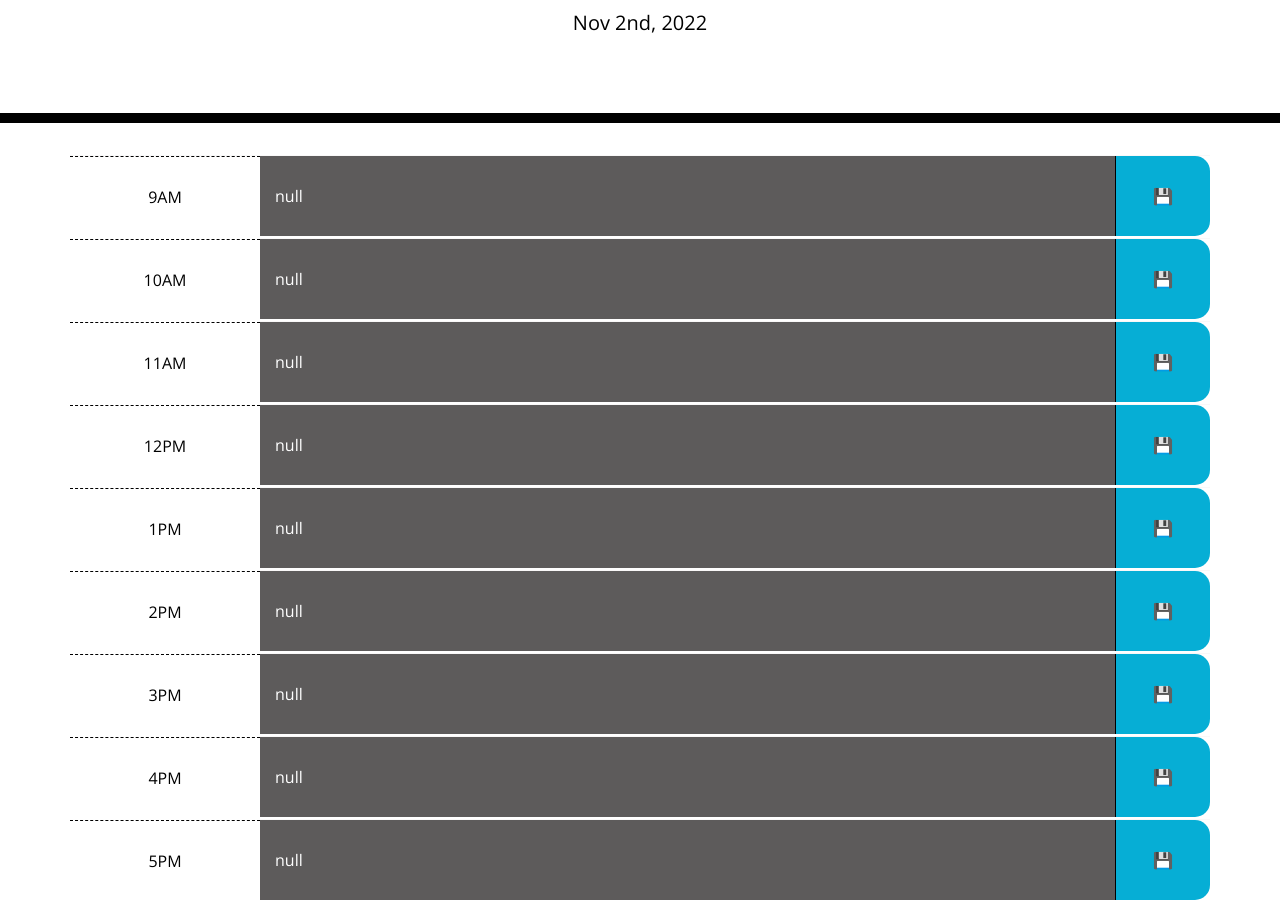
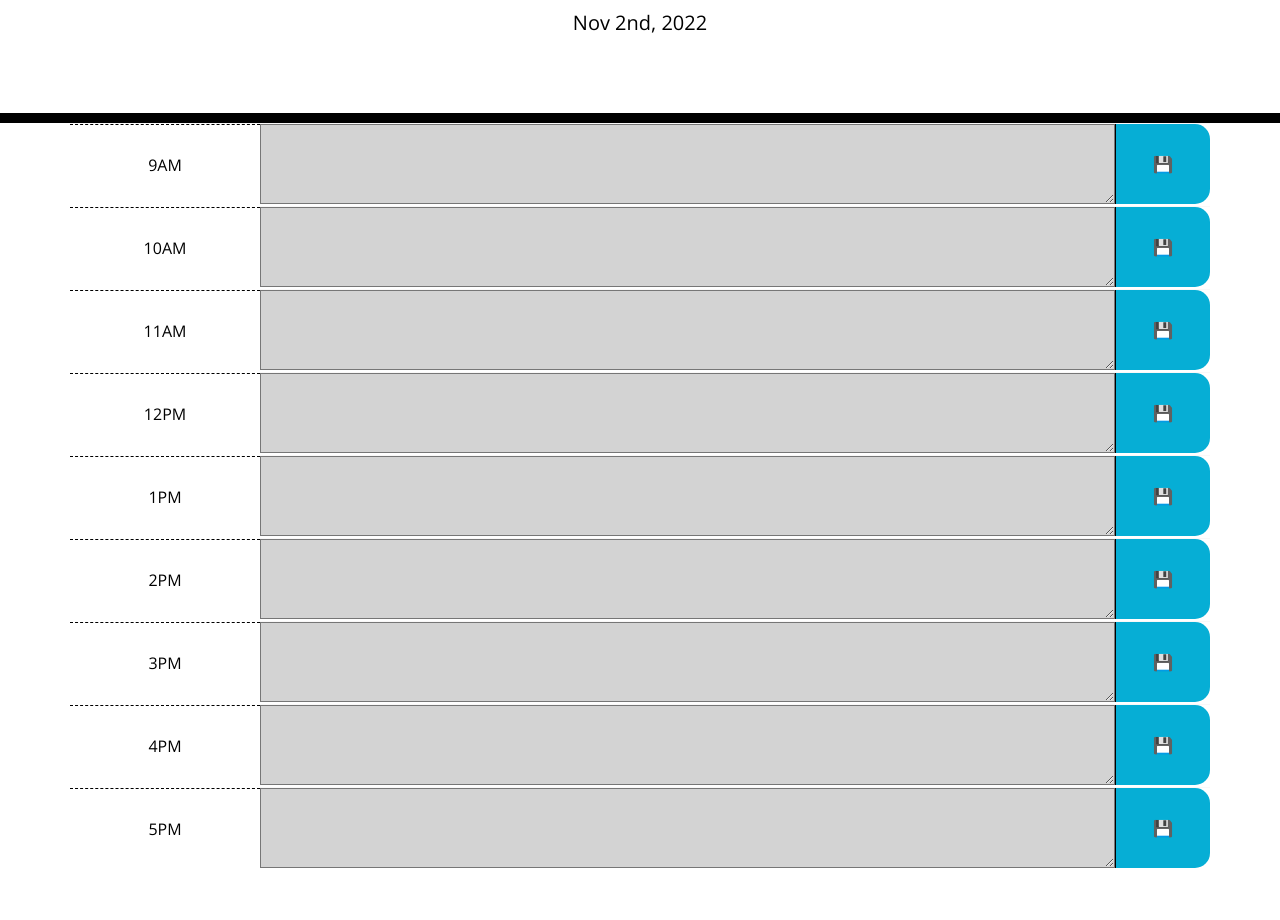
Before and after one commit to gmontano79/dailycalendar, a plain HTML site: page index.html in a window 1280 px wide. Shown: the part 181-1101 px from the top of the page. After the commit the page ends 1069 px from the top, so only its background shows below. Drawn offline with nearby package versions, Linux system fonts and the light colour scheme.

Commit message:
completed code for color changing depending on time

```diff
--- a/assets/css/style.css
+++ b/assets/css/style.css
@@ -14,6 +14,8 @@ body {
   color: black;
   border-radius: 0;
   border-bottom: 10px solid black;
+  margin-bottom: 0;
+  padding: 20px, 32px;
 }
 
 .description {
@@ -71,7 +73,7 @@ body {
   display: flex;
   justify-content: center;
   height: 80px;
-  background-color: rgb(93, 91, 91);
+  /* background-color: rgb(93, 91, 91); */
 }
 .save {
   height: 80px;
@@ -81,14 +83,15 @@ body {
   border: none;
   padding: 0;
 }
-input {
-  border: none;
-  outline-width: none;
-  background-color: transparent;
-  color: white;
-  -webkit-column-width: 100%;
-  width: 100%;
+h6 {
+  text-align: center;
+  font-size: 1em;
+  display: none;
 }
-input:focus {
-  outline: none;
+span {
+  color: red;
+  font-family: Cambria, Cochin, Georgia, Times, "Times New Roman", serif;
 }
+textarea {
+  padding-top: 10px;
+}
--- a/assets/scripts/main.js
+++ b/assets/scripts/main.js
@@ -1,5 +1,4 @@
 //  **** TODAY DATE FORMAT ****
-
 function date() {
   var today = moment();
   $("#currentDay").text(today.format("MMM Do, YYYY"));
@@ -7,169 +6,47 @@ function date() {
 date()
 
 // ***************************************
-// **********  TIME BLOCK 9AM ************
-
-//  SAVE EVENT TO LOCAL STORAGE
+// **********  EVENTS ************
 
 
-var saveBtn9 = document.querySelector(".saveBtn9");
-saveBtn9.addEventListener("click", saveLocalStorage9);
-function saveLocalStorage9() {
-  var userInput9 = document.getElementById("userinput9").value;
-  localStorage.setItem("ls_userInput9", userInput9);
+var arrTimes = ["9", "10", "11", "12", "13", "14", "15", "16", "17"];
+
+function testFunction(e) {
+  var value = document.querySelector("#userinput" + e.target.dataset.time).value;
+  localStorage.setItem("ls_userInput" + e.target.dataset.time, value);
+  var confirmation = document.querySelector(".confirmation");
+  confirmation.style.display = "block";
+
+
+  // timeout for confirmation
+
+  setTimeout(function () {
+    confirmation.style.display = "none";
+  }, 3000)
 }
 
-//  INPUT SAVED EVENT ON THE PLANNER EVENT
-var savedInput9 = localStorage.getItem("ls_userInput9");
-var userInput9 = document.getElementById("userinput9");
-userInput9.textContent = savedInput9;
-userInput9.setAttribute("value", savedInput9);
 
 
-// ***************************************
-// **********  TIME BLOCK 10AM ************
+//  save input into local stoage and text area
 
-//  SAVE EVENT TO LOCAL STORAGE
+for (i = 0; i < arrTimes.length; i++) {
+  var currentBtn = document.querySelector(".saveBtn" + arrTimes[i])
+  currentBtn.addEventListener("click", testFunction)
 
-var saveBtn10 = document.querySelector(".saveBtn10");
-saveBtn10.addEventListener("click", saveLocalStorage10);
-function saveLocalStorage10() {
-  var userInput10 = document.getElementById("userinput10").value;
-  localStorage.setItem("ls_userInput10", userInput10);
-}
-
-//  INPUT SAVED EVENT ON THE PLANNER EVENT
-var savedInput10 = localStorage.getItem("ls_userInput10");
-console.log(savedInput10);
-
-var userInput10 = document.getElementById("userinput10");
-userInput10.textContent = savedInput10;
-userInput10.setAttribute("value", savedInput10);
+  var currentTextArea = document.querySelector("#userinput" + arrTimes[i])
+  currentTextArea.value = localStorage.getItem("ls_userInput" + arrTimes[i])
 
 
-// ***************************************
-// **********  TIME BLOCK 11AM ************
 
-//  SAVE EVENT TO LOCAL STORAGE
+  // color past, present and future colors
 
-var saveBtn11 = document.querySelector(".saveBtn11");
-saveBtn11.addEventListener("click", saveLocalStorage11);
-function saveLocalStorage11() {
-  var userInput11 = document.getElementById("userinput11").value;
-  localStorage.setItem("ls_userInput11", userInput11);
+  var currentTime = parseInt(moment().format("HH"));
+
+  if (currentTime > i + 9) {
+    currentTextArea.setAttribute("class", "events col-9 past")
+  } else if (currentTime == i + 9) {
+    currentTextArea.setAttribute("class", "events col-9 present")
+  } else {
+    currentTextArea.setAttribute("class", "events col-9 future")
+  }
 }
-
-//  INPUT SAVED EVENT ON THE PLANNER EVENT
-var savedInput11 = localStorage.getItem("ls_userInput11");
-var userInput11 = document.getElementById("userinput11");
-userInput11.textContent = savedInput11;
-userInput11.setAttribute("value", savedInput11);
-
-// ***************************************
-// **********  TIME BLOCK 12PM ************
-
-//  SAVE EVENT TO LOCAL STORAGE
-
-var saveBtn12 = document.querySelector(".saveBtn12");
-saveBtn12.addEventListener("click", saveLocalStorage12);
-function saveLocalStorage12() {
-  var userInput12 = document.getElementById("userinput12").value;
-  localStorage.setItem("ls_userInput12", userInput12);
-}
-
-//  INPUT SAVED EVENT ON THE PLANNER EVENT
-var savedInput12 = localStorage.getItem("ls_userInput12");
-var userInput12 = document.getElementById("userinput12");
-userInput12.textContent = savedInput12;
-userInput12.setAttribute("value", savedInput12);
-
-// ***************************************
-// **********  TIME BLOCK 1PM ************
-
-//  SAVE EVENT TO LOCAL STORAGE
-
-var saveBtn1 = document.querySelector(".saveBtn1");
-saveBtn1.addEventListener("click", saveLocalStorage1);
-function saveLocalStorage1() {
-  var userInput1 = document.getElementById("userinput1").value;
-  localStorage.setItem("ls_userInput1", userInput1);
-}
-
-//  INPUT SAVED EVENT ON THE PLANNER EVENT
-var savedInput1 = localStorage.getItem("ls_userInput1");
-var userInput1 = document.getElementById("userinput1");
-userInput1.textContent = savedInput1;
-userInput1.setAttribute("value", savedInput1);
-
-
-// ***************************************
-// **********  TIME BLOCK 2PM ************
-
-//  SAVE EVENT TO LOCAL STORAGE
-
-var saveBtn2 = document.querySelector(".saveBtn2");
-saveBtn2.addEventListener("click", saveLocalStorage2);
-function saveLocalStorage2() {
-  var userInput2 = document.getElementById("userinput2").value;
-  localStorage.setItem("ls_userInput2", userInput2);
-}
-
-//  INPUT SAVED EVENT ON THE PLANNER EVENT
-var savedInput2 = localStorage.getItem("ls_userInput2");
-var userInput2 = document.getElementById("userinput2");
-userInput2.textContent = savedInput2;
-userInput2.setAttribute("value", savedInput2);
-
-// ***************************************
-// **********  TIME BLOCK 3PM ************
-
-//  SAVE EVENT TO LOCAL STORAGE
-
-var saveBtn3 = document.querySelector(".saveBtn3");
-saveBtn3.addEventListener("click", saveLocalStorage3);
-function saveLocalStorage3() {
-  var userInput3 = document.getElementById("userinput3").value;
-  localStorage.setItem("ls_userInput3", userInput3);
-}
-
-//  INPUT SAVED EVENT ON THE PLANNER EVENT
-var savedInput3 = localStorage.getItem("ls_userInput3");
-var userInput3 = document.getElementById("userinput3");
-userInput3.textContent = savedInput3;
-userInput3.setAttribute("value", savedInput3);
-
-// ***************************************
-// **********  TIME BLOCK 4PM ************
-
-//  SAVE EVENT TO LOCAL STORAGE
-
-var saveBtn4 = document.querySelector(".saveBtn4");
-saveBtn4.addEventListener("click", saveLocalStorage4);
-function saveLocalStorage4() {
-  var userInput4 = document.getElementById("userinput4").value;
-  localStorage.setItem("ls_userInput4", userInput4);
-}
-
-//  INPUT SAVED EVENT ON THE PLANNER EVENT
-var savedInput4 = localStorage.getItem("ls_userInput4");
-var userInput4 = document.getElementById("userinput4");
-userInput4.textContent = savedInput4;
-userInput4.setAttribute("value", savedInput4);
-
-// ***************************************
-// **********  TIME BLOCK 5PM ************
-
-//  SAVE EVENT TO LOCAL STORAGE
-
-var saveBtn5 = document.querySelector(".saveBtn5");
-saveBtn5.addEventListener("click", saveLocalStorage5);
-function saveLocalStorage5() {
-  var userInput5 = document.getElementById("userinput5").value;
-  localStorage.setItem("ls_userInput5", userInput5);
-}
-
-//  INPUT SAVED EVENT ON THE PLANNER EVENT
-var savedInput5 = localStorage.getItem("ls_userInput5");
-var userInput5 = document.getElementById("userinput5");
-userInput5.textContent = savedInput5;
-userInput5.setAttribute("value", savedInput5);
--- a/index.html
+++ b/index.html
@@ -36,6 +36,8 @@
     </header>
      <!-- ****************************  Timeblocks go here ********* -->
 
+     <h6 class="confirmation">Appointment added to <span> localStorage &#x2714;&#xfe0f;</span></h6>
+
       <div class="container time-slot">
 
         <!-- **********  9AM BLOCK ****** -->
@@ -43,11 +45,9 @@
           <div class="time time-block hour col-2">
             <p>9AM</p>
           </div>
-          <div class="events  present past future col-9">
-              <input id="userinput9" type="text" value="">
-          </div>
-          <div class="save saveBtn col-1 saveBtn9">
-             <p id="savebtn btn9">&#128190</p>
+          <textarea  id="userinput9" class="events  present past future col-9"></textarea>
+          <div id="savebtn btn9" data-time="9" class="save saveBtn col-1 saveBtn9">
+             <p data-time="9">&#128190</p>
           </div>
         </div>
 
@@ -56,113 +56,103 @@
                   <div class="time time-block hour col-2">
                     <p>10AM</p>
                   </div>
-                  <div class="events  present past future col-9">
-                      <input id="userinput10" type="text" value="">
-                  </div>
-                  <div class="save saveBtn col-1 saveBtn10">
-                     <p id="savebtn btn10">&#128190</p>
+                  <textarea id="userinput10" class="events  present past future col-9">
+                  </textarea>
+                  <div id="savebtn btn10" data-time="10" class="save saveBtn col-1 saveBtn10">
+                     <p data-time="10">&#128190</p>
                   </div>
                 </div>
 
 
                 <!-- **********  11AM BLOCK ****** -->
-                <div class="row  ">
+                <div class="row">
                   <div class="time time-block hour col-2">
                     <p>11AM</p>
                   </div>
-                  <div class="events  present past future col-9">
-                      <input id="userinput11" type="text" value="">
-                  </div>
-                  <div class="save saveBtn col-1 saveBtn11">
-                    <p id="savebtn btn11">&#128190</p>
+                  <textarea id="userinput11" class="events  present past future col-9">
+                  </textarea>
+                  <div id="savebtn btn11" data-time="11" class="save saveBtn col-1 saveBtn11">
+                     <p data-time="11">&#128190</p>
                   </div>
                 </div>
 
 
 
                 <!-- **********  12PM BLOCK ****** -->
-                <div class="row  ">
+                <div class="row">
                   <div class="time time-block hour col-2">
                     <p>12PM</p>
                   </div>
-                  <div class="events  present past future col-9">
-                      <input id="userinput12" type="text" value="">
-                  </div>
-                  <div class="save saveBtn col-1 saveBtn12">
-                    <p id="savebtn btn12">&#128190</p>
+                  <textarea id="userinput12" class="events  present past future col-9">
+                  </textarea>
+                  <div id="savebtn btn12" data-time="12" class="save saveBtn col-1 saveBtn12">
+                     <p data-time="12">&#128190</p>
                   </div>
                 </div>
 
                 <!-- **********  1PMBLOCK ****** -->
-                <div class="row  ">
+                <div class="row">
                   <div class="time time-block hour col-2">
                     <p>1PM</p>
                   </div>
-                  <div class="events  present past future col-9">
-                      <input id="userinput1" type="text" value="">
-                  </div>
-                  <div class="save saveBtn col-1 saveBtn1">
-                    <p id="savebtn btn1">&#128190</p>
+                  <textarea id="userinput13" class="events  present past future col-9">
+                  </textarea>
+                  <div id="savebtn btn13" data-time="13" class="save saveBtn col-1 saveBtn13">
+                     <p data-time="13">&#128190</p>
                   </div>
                 </div>
 
                 <!-- ********** 2PM BLOCK ****** -->
-                <div class="row  ">
+                <div class="row">
                   <div class="time time-block hour col-2">
                     <p>2PM</p>
                   </div>
-                  <div class="events  present past future col-9">
-                      <input id="userinput2" type="text" value="">
-                  </div>
-                  <div class="save saveBtn col-1 saveBtn2">
-                    <p id="savebtn btn2">&#128190</p>
+                  <textarea id="userinput14" class="events  present past future col-9">
+                  </textarea>
+                  <div id="savebtn btn14" data-time="14" class="save saveBtn col-1 saveBtn14">
+                     <p data-time="14">&#128190</p>
                   </div>
                 </div>
 
                 <!-- **********  3PMM BLOCK ****** -->
-                <div class="row  ">
+                <div class="row">
                   <div class="time time-block hour col-2">
                     <p>3PM</p>
                   </div>
-                  <div class="events  present past future col-9">
-                      <input id="userinput3" type="text" value="">
-                  </div>
-                  <div class="save saveBtn col-1 saveBtn3">
-                    <p id="savebtn btn3">&#128190</p>
+                  <textarea id="userinput15" class="events  present past future col-9">
+                  </textarea>
+                  <div id="savebtn btn15" data-time="15" class="save saveBtn col-1 saveBtn15">
+                     <p data-time="15">&#128190</p>
                   </div>
                 </div>
 
                 <!-- **********  4PM BLOCK ****** -->
-                <div class="row  ">
+                <div class="row">
                   <div class="time time-block hour col-2">
                     <p>4PM</p>
                   </div>
-                  <div class="events  present past future col-9">
-                      <input id="userinput4" type="text" value="">
-                  </div>
-                  <div class="save saveBtn col-1 saveBtn4">
-                    <p id="savebtn btn4">&#128190</p>
+                  <textarea id="userinput16" class="events  present past future col-9">
+                  </textarea>
+                  <div id="savebtn btn16" data-time="16" class="save saveBtn col-1 saveBtn16">
+                     <p data-time="16">&#128190</p>
                   </div>
                 </div>
 
                 <!-- **********  5PM BLOCK ****** -->
-                <div class="row  ">
+                <div class="row">
                   <div class="time time-block hour col-2">
                     <p>5PM</p>
                   </div>
-                  <div class="events  present past future col-9">
-                      <input id="userinput5" type="text" value="">
-                  </div>
-                  <div class="save saveBtn col-1 saveBtn5">
-                    <p id="savebtn btn5">&#128190</p>
+                  <textarea id="userinput17" class="events  present past future col-9">
+                  </textarea>
+                  <div id="savebtn btn17" data-time="17" class="save saveBtn col-1 saveBtn17">
+                     <p data-time="17">&#128190</p>
                   </div>
                 </div>
-
-
       </div>
 
 
-
+      <!--  SCRIPTS -->
 
     <script src="./assets/scripts/main.js"></script>
     <script
```
